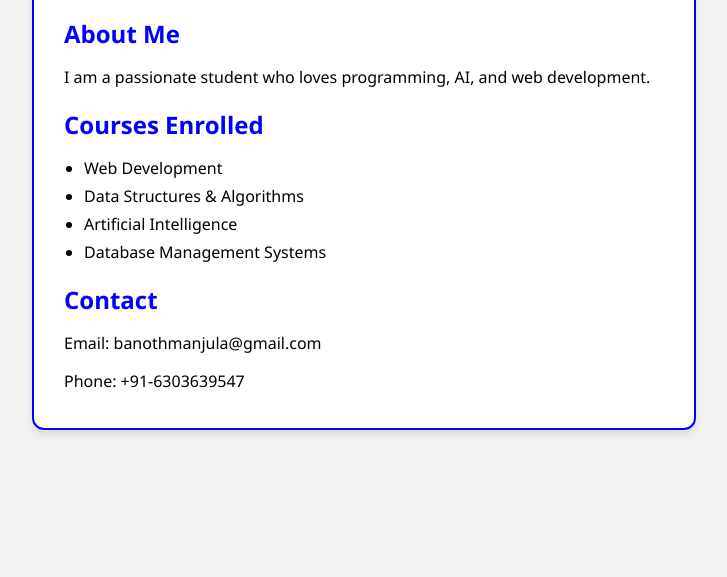
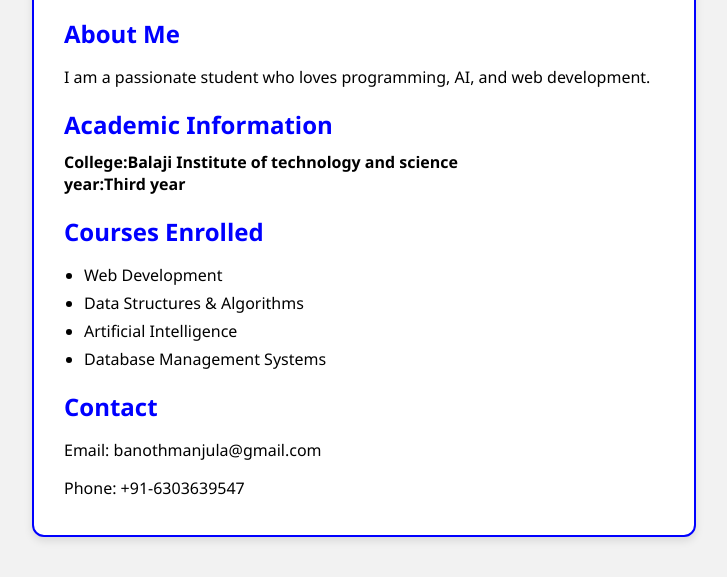
Before and after one commit to Manjulabanoth/profile, a plain HTML site: page index.html in a window 1280 px wide. Shown: the part 347-924 px from the top of the page, without its empty margins (276-1003 px from the left). Before the commit the page ends 817 px from the top, so only its background shows below. Drawn offline with Linux system fonts and the light colour scheme.

Commit message:
Update index.html

```diff
--- a/index.html
+++ b/index.html
@@ -17,6 +17,10 @@
       <h2>About Me</h2>
       <p>I am a passionate student who loves programming, AI, and web development.</p>
     </div>
+    <div class="profile-section">
+      <h2>Academic Information</h2>
+      <strong>College:Balaji Institute of technology and science</strong><br>
+      <strong>year:Third year</strong>
 
     <div class="profile-section">
       <h2>Courses Enrolled</h2>
```
